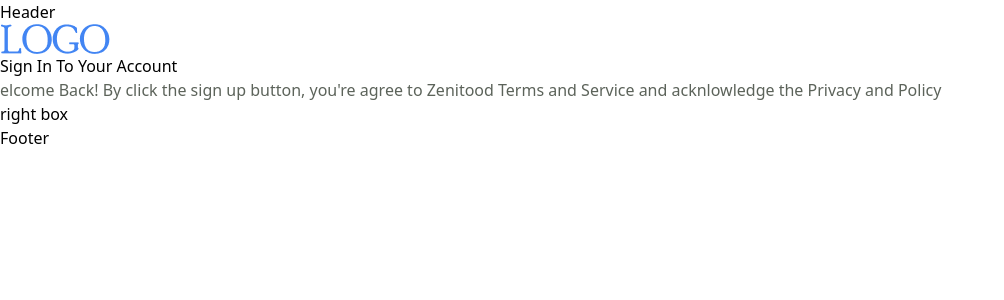
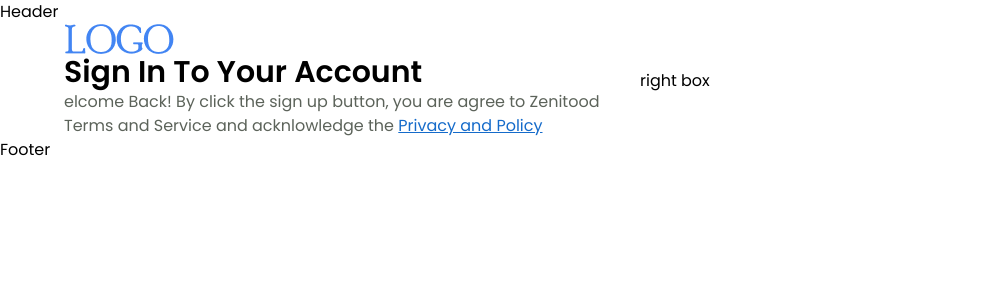
Before and after one commit to roushan-sheik/Scopioe-Health-Care, a React (Vite) app: page /login in a window 1280 px wide. Shown: the top 300 px of the page, without its empty margins (0-1004 px from the left). Built offline with nearby package versions, Linux system fonts and the light colour scheme.

Commit message:
form title added

```diff
--- a/src/index.css
+++ b/src/index.css
@@ -4,11 +4,15 @@
 @tailwind utilities;
 
 /* custom class  */
+body {
+  font-family: "Poppins", sans-serif;
+}
 h1 h2 h3 {
   color: #152a16;
 }
 p {
   color: #5c635a;
+  font-size: 1rem;
 }
 
 .main_ {
--- a/src/pages/Login.tsx
+++ b/src/pages/Login.tsx
@@ -1,17 +1,25 @@
 const Login = () => {
   return (
-    <div>
+    <div className="main_  flex justify-between items-center flex-col-reverse lg:flex-row ">
       {/* left box  */}
-      <div>
+      <div className="basis-[50%]">
         <img className="" src="../../public/logo.png" alt="" />
-        <h2 className="text_black_pri">Sign In To Your Account</h2>
-        <p>
-          elcome Back! By click the sign up button, you're agree to Zenitood
-          Terms and Service and acknlowledge the Privacy and Policy
-        </p>
+        <div>
+          <h2 className="text_black_pri lg:text-3xl text-[28px] text-center lg:text-start font-semibold">
+            Sign In To Your Account
+          </h2>
+          <p>
+            elcome Back! By click the sign up button, you are agree to Zenitood
+            Terms and Service and acknlowledge the{" "}
+            <a href="#" className="underline text_brand">
+              Privacy and Policy
+            </a>
+          </p>
+        </div>
+        {/* form  */}
       </div>
       {/* right box  */}
-      <div>right box</div>
+      <div className="basis-[50%]">right box</div>
     </div>
   );
 };
```
